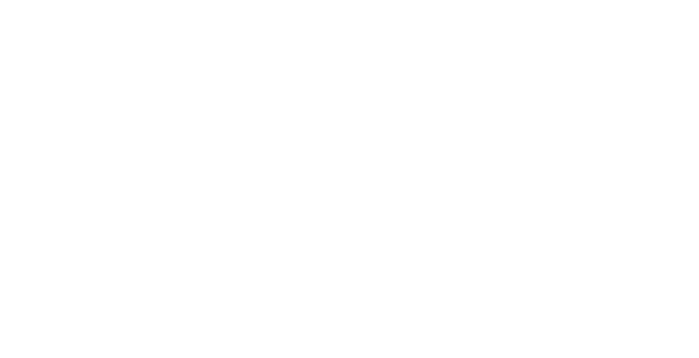
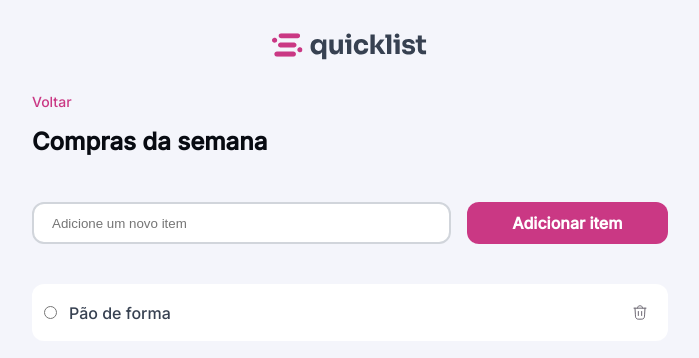
Before and after one commit to Leo-Barroso/lista-de-compras, a plain HTML site: page index.html in a window 1280 px wide. Shown: the whole page, without its empty margins (290-989 px from the left). Drawn offline with Linux system fonts and the light colour scheme.

Commit message:
estrutura da lista/itens da lista

```diff
--- a/index.html
+++ b/index.html
@@ -7,13 +7,34 @@
     <link rel="preconnect" href="https://fonts.gstatic.com" crossorigin>
     <link href="https://fonts.googleapis.com/css2?family=Inter:opsz,wght@14..32,500&display=swap" rel="stylesheet">
     <link rel="shortcut icon" href="assets/favicon.svg" type="image/x-icon">
-    <link rel="stylesheet" href="style.css">
-    <title>Lista de compras: quicklist</title>
+    <link rel="stylesheet" href="styles/index.css">
+    <title>quicklist</title>
   </head>
   <body>
-
-
-
+    <header>
+      <a href="#">
+        <img src="assets/logo.svg" alt="">
+      </a>
+    </header>
+    <main class="container">
+      <nav>
+        <a href="#">Voltar</a>
+        <h1>Compras da semana</h1>
+      </nav>
+      <div class="input-wrapper">
+        <input id="new-item" type="text" placeholder="Adicione um novo item">
+        <button id="add">Adicionar item</button>
+      </div>
+      <ul class="list">
+        <li class="item-list">
+          <div class="radio-wrapper">
+            <input name="item" id="item" type="radio">
+            <label for="item">Pão de forma</label>
+          </div>
+          <img src="assets/trash.svg" alt="">
+        </li>
+      </ul>
+    </main>
     <script src="script.js"></script>
   </body>
   </html>
--- a/style.css
+++ b/styles/global.css
@@ -6,10 +6,10 @@
 
 :root {
   --background-primary: #F4F5FB;
-  --background-primary: #FFFFFF;
+  --background-secondary: #FFFFFF;
   --color-brand: #CA3884;
-  --color-brand: #A52C6B;
-  --color-brand: #C93847;
+  --color-brand-hover: #A52C6B;
+  --color-danger: #C93847;
   --content-primary: #080B12;
   --content-secondary: #374151;
   --content-tertiary: #9CA3AF;
@@ -23,6 +23,26 @@
   --link: 500 0.875rem/1rem var(--font-family);
 }
 
-h1 {
-  font: var(--link);
+body {
+  background-color: var(--background-primary);
 }
+
+a {
+  text-decoration: none;
+}
+
+ul {
+  list-style: none;
+}
+
+.desktop-only {
+  display: none;
+}
+
+input, button {
+  border-radius: .75rem;
+}
+
+button {
+  cursor: pointer;
+}
--- /dev/null
+++ b/styles/header.css
@@ -0,0 +1,4 @@
+header {
+  text-align: center;
+  padding-block: 25px;
+}
--- /dev/null
+++ b/styles/index.css
@@ -0,0 +1,5 @@
+@import url(global.css);
+@import url(header.css);
+@import url(nav.css);
+@import url(main.css);
+@import url(lista.css);
--- /dev/null
+++ b/styles/lista.css
@@ -0,0 +1,26 @@
+li {
+  background-color: var(--always-white);
+}
+
+.list {
+  margin-top: 40px;
+  height: 500px;
+  overflow-x: scroll;
+}
+
+.item-list {
+  display: flex;
+  align-items: center;
+  justify-content: space-between;
+  border-radius: 12px;
+  padding: 12px;
+  margin-bottom: 12px;
+}
+
+.radio-wrapper {
+  display: flex;
+  align-items: center;
+  gap: 12px;
+  font: var(--paragraph);
+  color: var(--content-secondary);
+}
--- /dev/null
+++ b/styles/main.css
@@ -0,0 +1,47 @@
+.container {
+  max-width: 700px;
+  height: 100px;
+  margin: auto;
+  padding-inline: 32px;
+}
+
+h1 {
+  font: var(--title);
+  color: var(--content-primary);
+  margin-bottom: 2.75rem;
+}
+
+.input-wrapper {
+  display: flex;
+  flex-direction: column;
+  gap: 1rem;
+
+}
+
+@media (width >= 80rem) {
+  .input-wrapper {
+    display: grid;
+    grid-template-columns: repeat(3, 1fr);
+  }
+  .input-wrapper input {
+    grid-column: 1 / 3;
+  }
+}
+
+.input-wrapper input,
+.input-wrapper button {
+  padding: 11px 18px;
+  width: 100%;
+}
+
+.input-wrapper input {
+  border: 2px solid var(--border-primary);
+  background-color: var(--background-secondary);
+}
+
+.input-wrapper button {
+  border: none;
+  background-color: var(--color-brand);
+  font: var(--label);
+  color: var(--always-white);
+}
--- /dev/null
+++ b/styles/nav.css
@@ -0,0 +1,6 @@
+nav a {
+  font: var(--link);
+  color: var(--color-brand);
+  display: block;
+  margin-bottom: 1rem;
+}
```
Also changed, not shown: assets/trash.svg (added).
